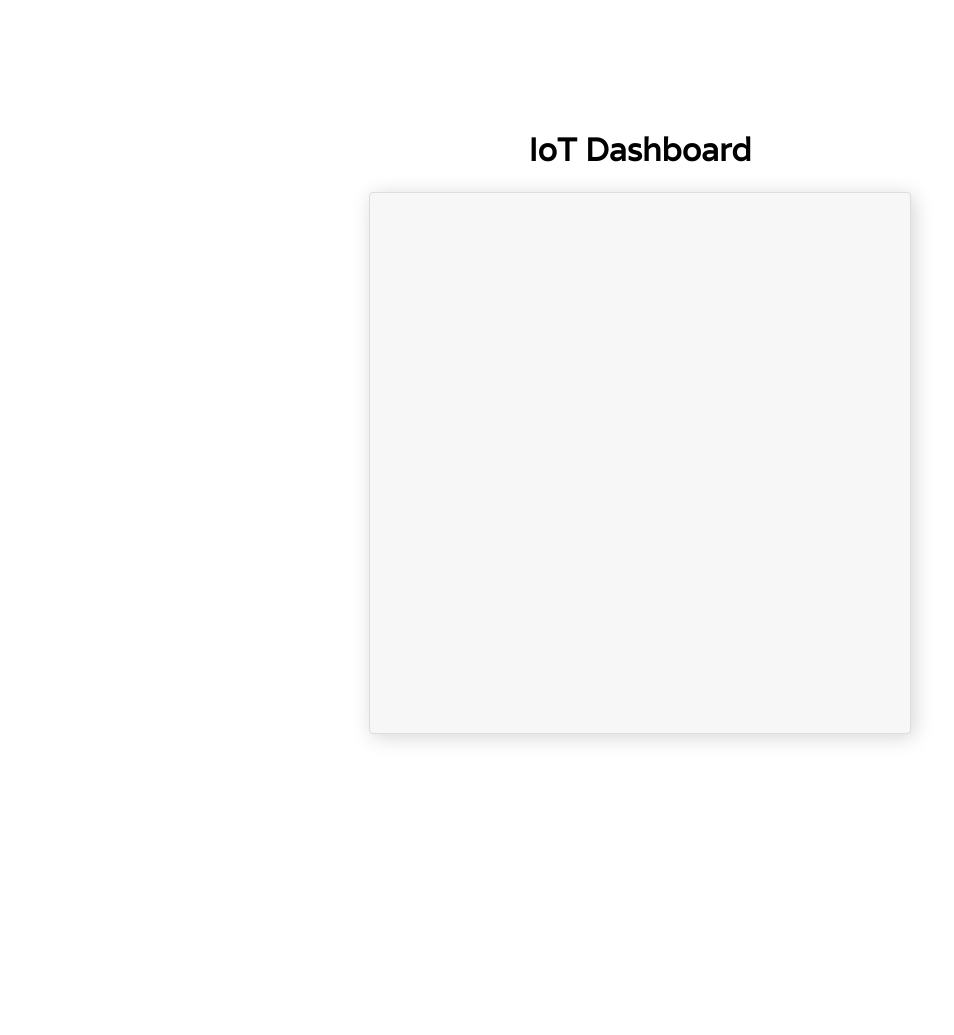
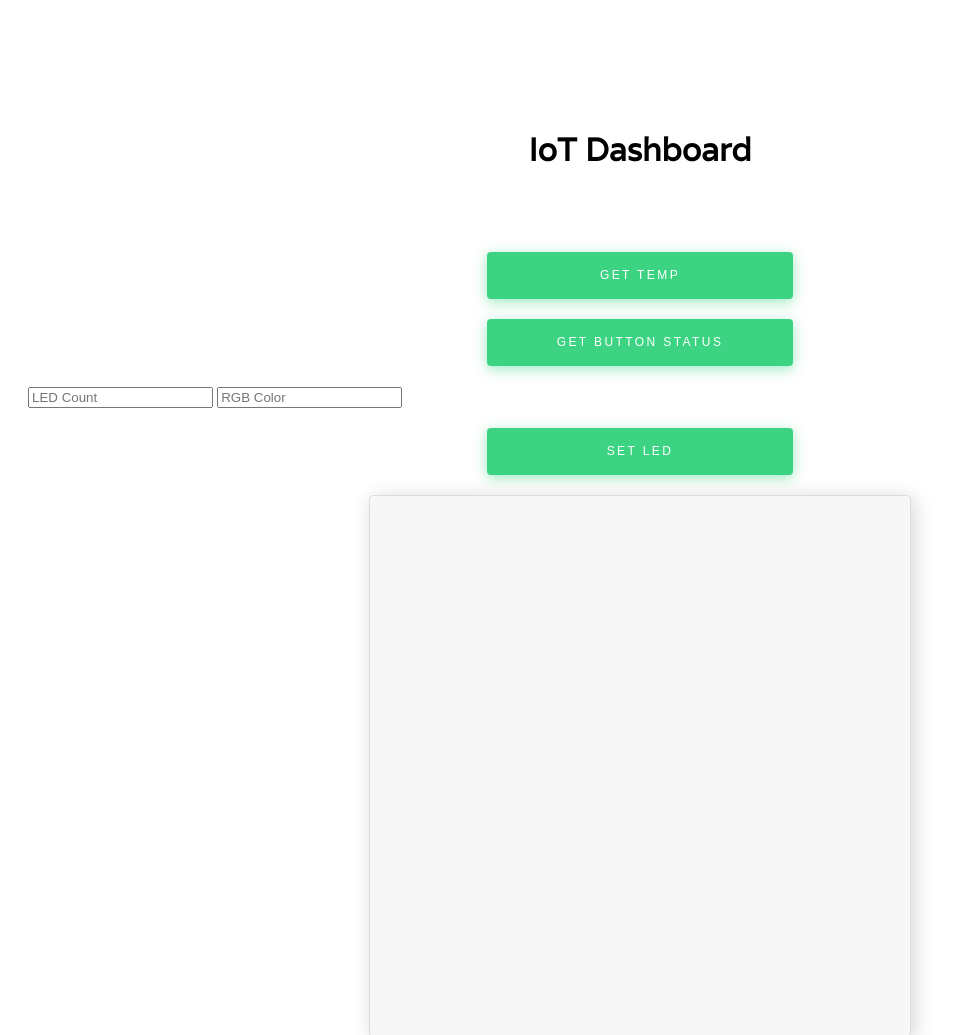
Before and after one commit to timmywheels/iot, a plain HTML site: page index.html in a window 1280 px wide. Shown: the top 1035 px of the page, without its empty margins (0-954 px from the left). Before the commit the page ends 842 px from the top, so only its background shows below. Drawn offline with Linux system fonts and the light colour scheme.

Commit message:
added UI for temp, button status, and LED

```diff
--- a/app.js
+++ b/app.js
@@ -1,3 +1,72 @@
+const accessToken = "649b7d6e28503d8beb5db37f9a7147d3";
+
+const fahrenheitApiUrl = `https://us.wio.seeed.io/v1/node/GroveTempHumD0/temperature_f?access_token=${accessToken}`;
+const celsiusApiUrl = `https://us.wio.seeed.io/v1/node/GroveTempHumD0/temperature?access_token=${accessToken}`;
+
+const buttonStatusApiUrl = `https://us.wio.seeed.io/v1/node/GroveButtonD1/pressed?access_token=${accessToken}`;
+
+
+
+// const ledColorAndCountApiUrl = `https://us.wio.seeed.io/v1/node/GroveLedWs2812D2/clear/${totalLedCount}/${rgbHexString}?access_token=${accessToken}`;
+const ledForm = document.getElementById('ledForm');
+
+ledForm.addEventListener('submit', (e) => {
+	e.preventDefault();
+});
+
+const setLedCountAndColor = (_totalLedCount, _rgbHexString) => {
+
+
+
+	let totalLedCount = parseInt(_totalLedCount);
+
+	console.log("totalLedCount:", totalLedCount);
+
+	let rgbHexString = _rgbHexString;
+
+	console.log("rgbHexString:", rgbHexString);
+
+	const ledColorAndCountApiUrl = `https://us.wio.seeed.io/v1/node/GroveLedWs2812D2/clear/${totalLedCount}/${rgbHexString}?access_token=${accessToken}`;
+
+	const xhr = new XMLHttpRequest();
+
+	xhr.open("POST", ledColorAndCountApiUrl, true);
+
+	xhr.onload = function() {
+
+		const data = JSON.parse(this.response);
+
+		console.log(data);
+	}
+
+	xhr.send();
+
+}
+
+const checkButtonStatus = () => {
+
+	const xhr = new XMLHttpRequest();
+
+	xhr.open("GET", buttonStatusApiUrl, true);
+
+	xhr.onload = function() {
+		const data = JSON.parse(this.response);
+
+		let buttonIsPressed = data.pressed == '1' ? true : false;
+
+		if (buttonIsPressed) {
+			alert("Button pressed")
+		} else {
+			alert("Button not pressed")
+		}
+	}
+
+	xhr.send();
+}
+
+let temperatureApiUrl;
+let currentTempDiv = document.getElementById('currentTemp');
+
 var ws = new WebSocket('wss://us.wio.seeed.io/v1/node/event');
 
 ws.onopen = () => {
@@ -6,6 +75,7 @@ ws.onopen = () => {
 
 ws.onmessage = (event) => {
 	displayData(event);
+
 }
 
 const displayData = (event) => {
@@ -13,4 +83,32 @@ const displayData = (event) => {
 	let li = document.createElement('li');
 	li.innerText = event.data;
 	dataList.appendChild(li);
+	getTemperature("f");
 }
+
+
+const getTemperature = (scale) => {
+
+	if (scale.toLowerCase() == "f") {
+		temperatureApiUrl = fahrenheitApiUrl;
+	}
+	if (scale.toLowerCase() == "c") {
+		temperatureApiUrl = celsiusApiUrl;
+	}
+
+	const xhr = new XMLHttpRequest();
+
+	xhr.open("GET", temperatureApiUrl, true);
+
+	xhr.onload = function() {
+		const data = JSON.parse(this.response);
+
+		console.log(data);
+		console.log(data.fahrenheit_degree);
+		let tempScale = scale == "f" ? data.fahrenheit_degree : data.celsius_degree;
+		currentTempDiv.innerText = tempScale + '°';
+	}
+
+	xhr.send();
+
+}
--- a/index.html
+++ b/index.html
@@ -9,7 +9,19 @@
 <body>
 	<h1>IoT Dashboard</h1>
 	<div>
+		<div id="currentTemp"></div>
+		<button id="getTempBtn" onclick="getTemperature('f')">Get Temp</button>
+
+		<button id="getBtnStatus" onclick="checkButtonStatus()">Get Button Status</button>
+
+		<form id="ledForm" onsubmit="setLedCountAndColor(document.getElementById('ledCountInput').value, document.getElementById('rgbColorInput').value)">
+			<input id="ledCountInput" type="text" placeholder="LED Count">
+			<input id="rgbColorInput" type="text" placeholder="RGB Color">
+			<button id="ledSubmitBtn" type="submit">SET LED</button>
+		</form>
+
 		<ul id="dataList"></ul>
+
 	</div>
 	<script type="text/javascript" src="app.js"></script>
 </body>
--- a/style.css
+++ b/style.css
@@ -1,9 +1,39 @@
 body{
 	font-family: 'Varela', sans-serif;
 	padding: 100px 20px;
+	font-size: 16px;
 }
 h1{
 	text-align: center;
+}
+
+#currentTemp {
+    font-size: 50px;
+    text-align: center;
+    padding: 20px 0;
+}
+
+button {
+	display: block;
+	margin: 20px auto;
+    background-color: rgb(60, 212, 131);
+    box-shadow: rgba(60, 212, 131, 0.5) 0px 3px 13px 0px;
+    font-size: .75em;
+    font-weight: 300;
+    color: rgb(255, 255, 255);
+    transition: transform 400ms ease, opacity 400ms ease;
+    padding: 0 30px;
+    border-radius: 4px;
+    width: 25%;
+    min-width: 139px;
+    text-transform: uppercase;
+    letter-spacing: 0.2em;
+    text-align: center;
+    border: 0px solid rgb(60, 212, 131);
+    cursor: pointer;
+    vertical-align: middle;
+    font-family: 'Montserrat', sans-serif;
+    height: 47px;
 }
 
 #dataList{
```
Also changed, not shown: 1 other file.
